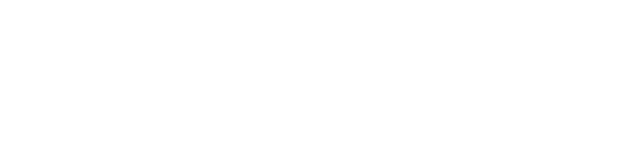
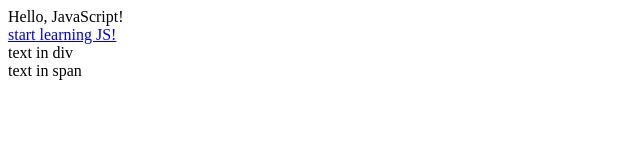
Before and after one commit to edlitvinov/LS-jsLearn, a plain HTML site: page index.html in a window 1280 px wide. Shown: the whole page, without its empty margins (0-640 px from the left). Drawn offline with Linux system fonts and the light colour scheme.

Commit message:
append element

```diff
--- a/index.html
+++ b/index.html
@@ -8,6 +8,10 @@
     <link rel="stylesheet" href="css/styles.css">
 </head>
 <body>
+    <div id="container">
+        <div class="hello">Hello, JavaScript!</div>
+        <a href="https://developer.mozilla.org/ru/docs/Web/JavaScript">start learning JS!</a>
+    </div>
     <script src="js/script.js"></script>
     <script src="js/script2.js"></script>
 </body>
--- a/js/script2.js
+++ b/js/script2.js
@@ -1,11 +1,26 @@
 'use strict';
 
+// day 3 DOM
+
+const element = document.createElement('div');
+const container = document.querySelector('#container');
+const element2 = document.createElement('span');
+container.appendChild(element);
+element.textContent = 'text in div';
+container.appendChild(element2);
+element2.textContent = 'text in span';
 
 
 // day 2
+// console.
+// console.log('привет!');
+// console.log('привет', 'JavaScript');
+// console.info('info');
+// console.warn('warn');
+// console.error('error');
 
 // итераторы
-
+/*
 function range(from, to) {
     let objWithIterator = {};
     objWithIterator[Symbol.iterator] = function() {
@@ -27,7 +42,7 @@
 for (const number of range(0, 15)) {
     console.log(number);
 }
-
+*/
 
 // let iterator = {
 //     next() {
```
